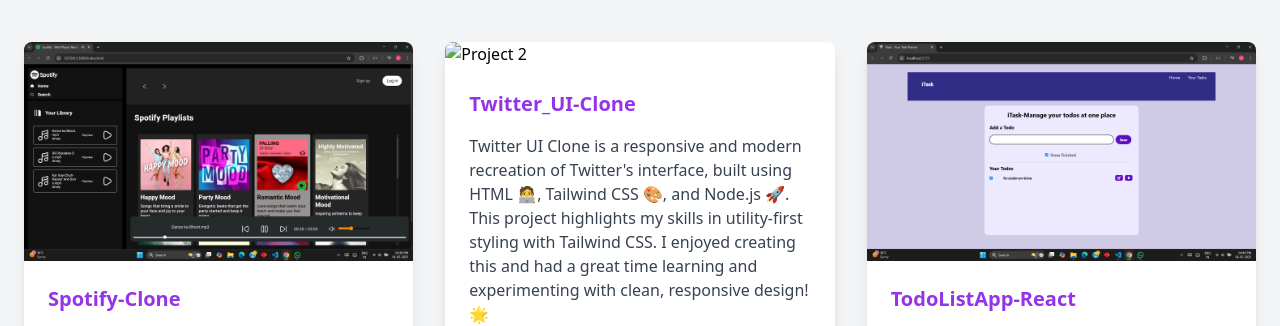
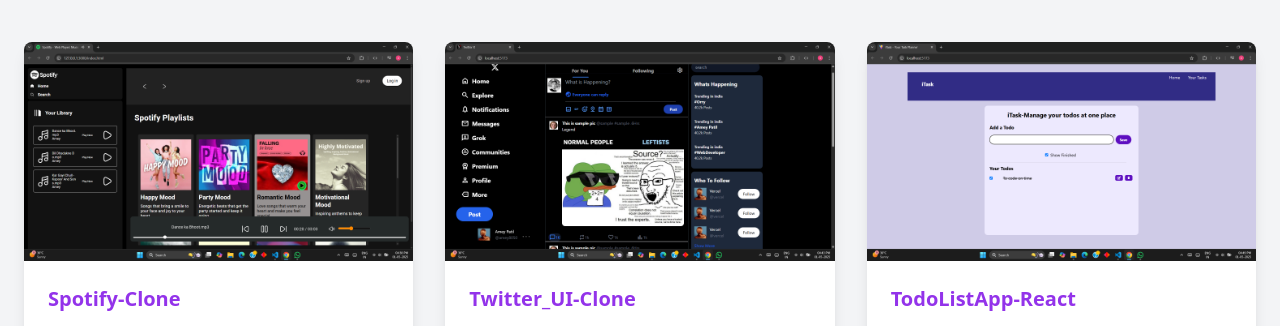
Before and after one commit to Amey8050/Amey-s-Portfolio, a plain HTML site: page project.html in a window 1280 px wide. Shown: the part 398-724 px from the top of the page. Drawn offline with nearby package versions, Linux system fonts and the light colour scheme; files whose address does not match are found by name.

Commit message:
Update project.html

```diff
--- a/project.html
+++ b/project.html
@@ -76,7 +76,7 @@
 
                 <!-- Project Card 2 -->
                 <div class="bg-white shadow-lg rounded-lg overflow-hidden">
-                    <img src="P2.png" alt="Project 2" class="w-full h-45 object-cover">
+                    <img src="projects/P2.png" alt="Project 2" class="w-full h-45 object-cover">
                     <div class="p-6">
                         <h3 class="text-xl font-bold text-purple-600 hover:text-black">Twitter_UI-Clone</h3>
                         <p class="mt-4 text-gray-700">
```
